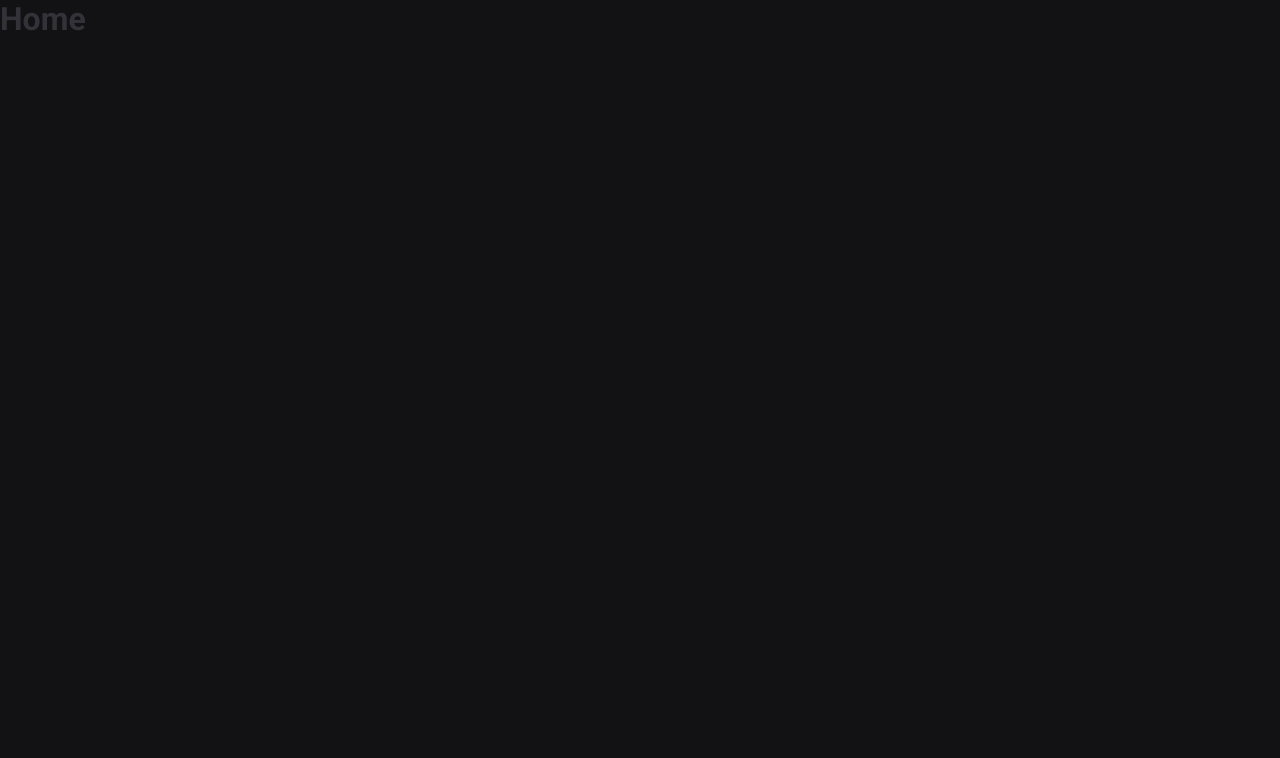
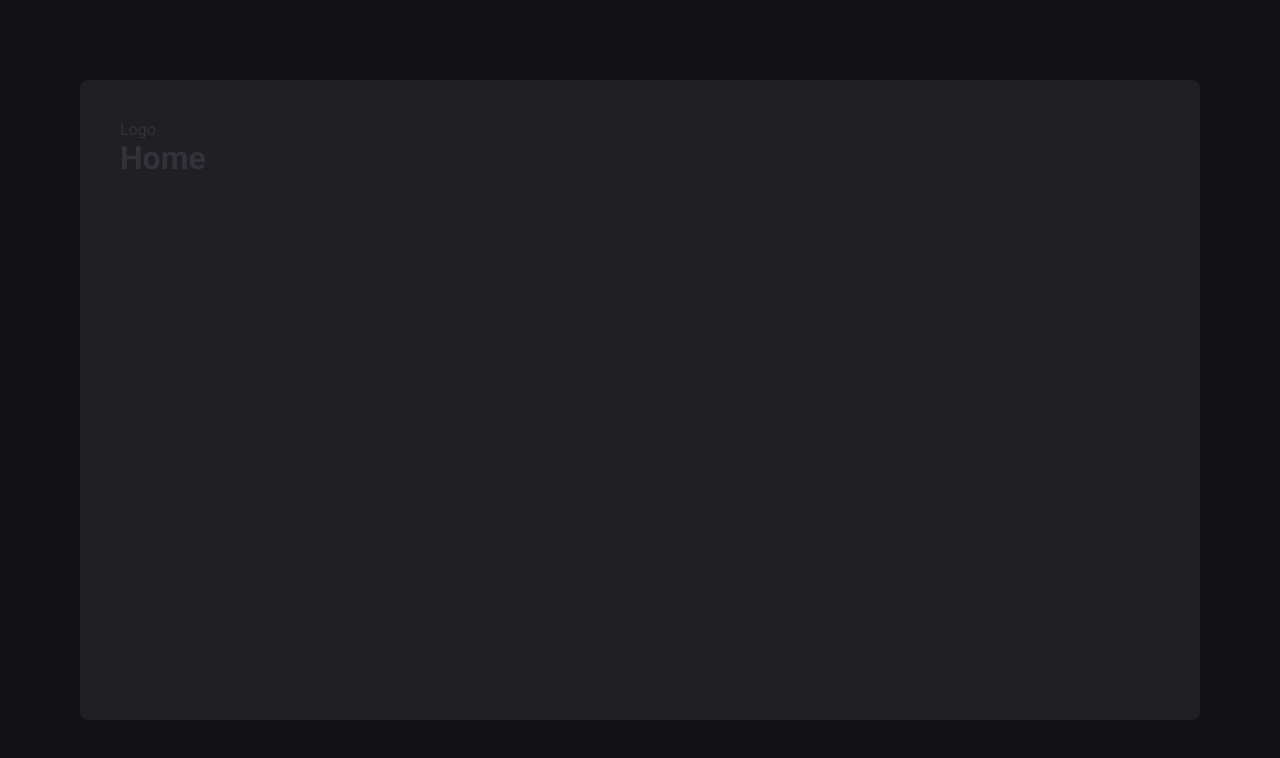
Before and after one commit to AlisonAndr/Ignite-Timer, a React (Vite) app: page / in a window 1280 px wide. Shown: the top 758 px of the page. Built offline with nearby package versions, Linux system fonts and the light colour scheme.

Commit message:
feat: Layout de rotas aplicado

```diff
--- a/src/Router.tsx
+++ b/src/Router.tsx
@@ -3,12 +3,15 @@
 // Pages
 import { Home } from './pages/home'
 import { History } from './pages/history'
+import { DefaultLayout } from './layouts/DefaultLayout'
 
 export function Router() {
   return (
     <Routes>
-      <Route path="/" element={<Home />} />
-      <Route path="/history" element={<History />} />
+      <Route path="/" element={<DefaultLayout />}>
+        <Route path="/" element={<Home />} />
+        <Route path="/history" element={<History />} />
+      </Route>
     </Routes>
   )
 }
--- /dev/null
+++ b/src/components/Header.tsx
@@ -0,0 +1,3 @@
+export function Header() {
+  return <header>Logo</header>
+}
--- /dev/null
+++ b/src/layouts/DefaultLayout/index.tsx
@@ -0,0 +1,12 @@
+import { Outlet } from 'react-router-dom'
+import { Header } from '../../components/Header'
+import { LayoutContainer } from './styles'
+
+export function DefaultLayout() {
+  return (
+    <LayoutContainer>
+      <Header />
+      <Outlet />
+    </LayoutContainer>
+  )
+}
--- /dev/null
+++ b/src/layouts/DefaultLayout/styles.tsx
@@ -0,0 +1,14 @@
+import styled from 'styled-components'
+
+export const LayoutContainer = styled.div`
+  max-width: 112rem;
+  height: calc(100vh - 16rem);
+  margin: 8rem auto;
+  padding: 4rem;
+
+  background: ${(props) => props.theme['gray-02']};
+  border-radius: 8px;
+
+  display: flex;
+  flex-direction: column;
+`
```
